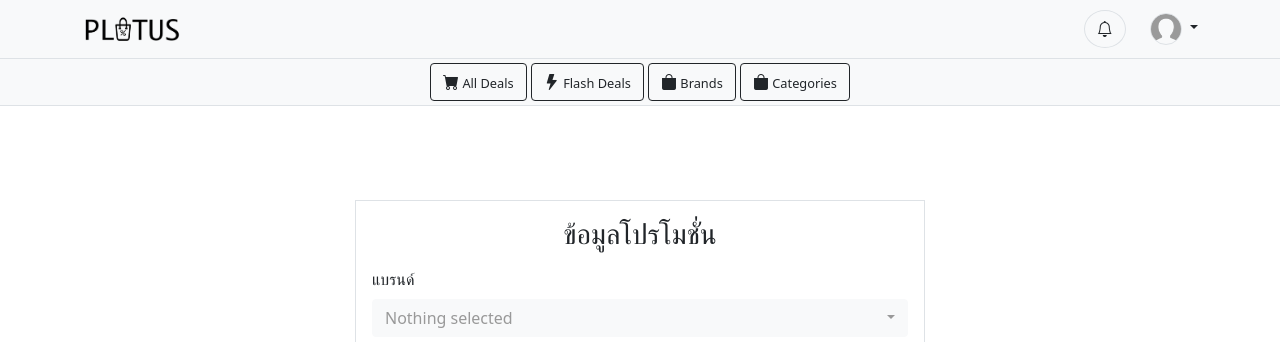
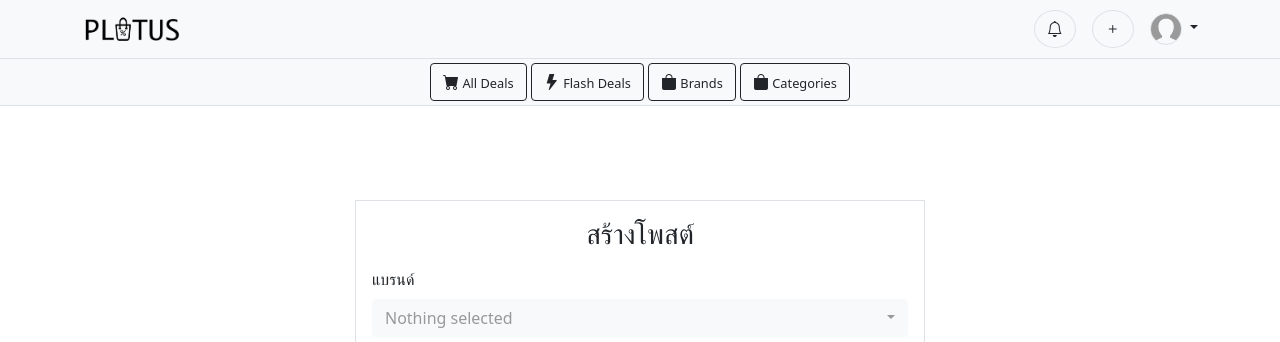
Before and after one commit to plutus-devs/mvp, a Django app: page /create_promotion/ in a window 1280 px wide. Shown: the top 342 px of the page. Run offline with Django 3.2, Linux system fonts and the light colour scheme; the visitor is signed in with stand-in values (Sample User, id 1); data that the repository does not hold is empty; some libraries are stand-ins or nearby versions.

Commit message:
update header

```diff
--- a/plutus/promotions/templates/promotions/create_promotion.html
+++ b/plutus/promotions/templates/promotions/create_promotion.html
@@ -7,7 +7,7 @@
 <div class="row">
     <div class="col"></div>
     <div class="col-10 col-lg-6 border p-3">
-        <h3 class="text-center">ข้อมูลโปรโมชั่น</h3>
+        <h3 class="text-center">สร้างโพสต์</h3>
         <section class="mt-3">
             <form action="" method="post" novalidate enctype="multipart/form-data">
                 {% csrf_token %}
--- a/plutus/templates/header.html
+++ b/plutus/templates/header.html
@@ -18,7 +18,11 @@
                 </span>
             </button>
 
-            <div class="dropdown text-end ms-4">
+            <a href="{% url 'promotions:create_promotion' %}" class="btn rounded-circle border ms-3 fw-bold">
+                <i class="bi bi-plus"></i>
+            </a>
+
+            <div class="dropdown text-end ms-3">
                 <a href="#" class="d-block link-dark text-decoration-none dropdown-toggle" id="dropdownUser1"
                     data-bs-toggle="dropdown" aria-expanded="false">
                     {% if request.user.profile.image %}
@@ -31,8 +35,8 @@
                 </a>
 
                 <ul class="dropdown-menu text-small" aria-labelledby="dropdownUser1">
-                    <li><a class="dropdown-item" href="{% url 'promotions:create_promotion' %}"><i
-                                class="bi bi-plus-circle"></i>&nbsp;สร้างโพสต์</a></li>
+                    <!-- <li><a class="dropdown-item" href="{% url 'promotions:create_promotion' %}"><i
+                                class="bi bi-plus-circle"></i>&nbsp;สร้างโพสต์</a></li> -->
                     <li>
                         <li><a class="dropdown-item" href="{% url 'promotions:my_promotion_list' %}?cate_list=-1"><i
                             class="bi bi-journal-medical"></i>&nbsp;โพสต์ที่คุณสร้าง</a></li>
```
